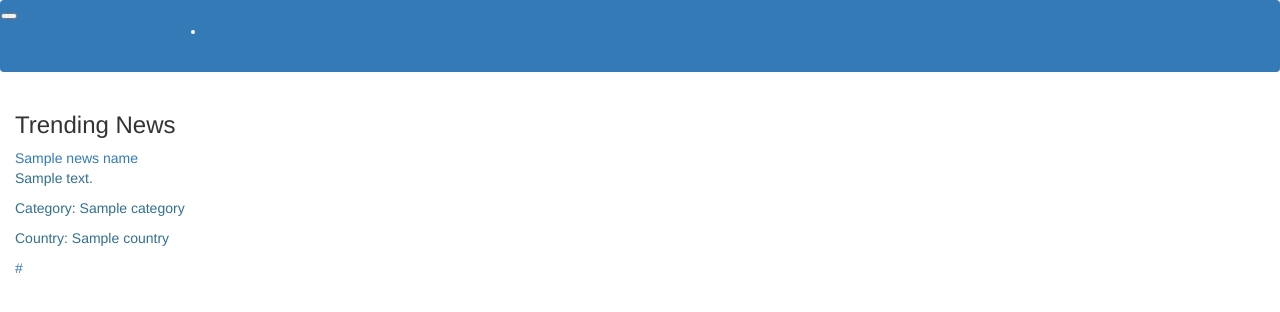
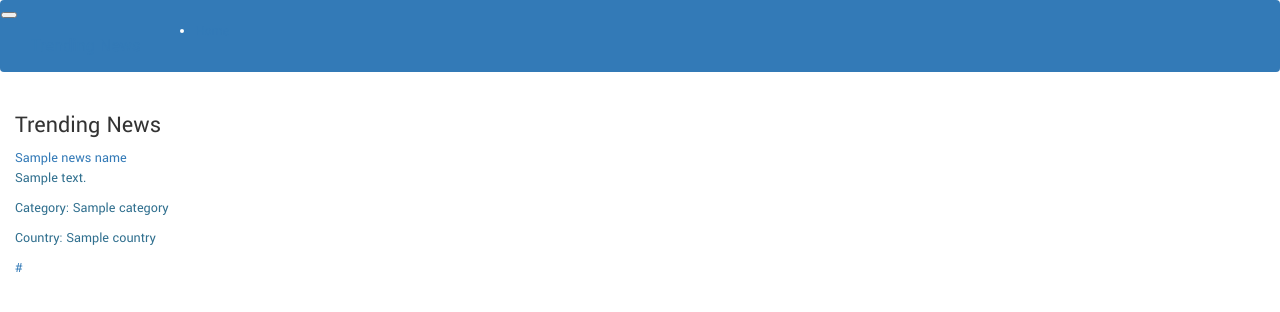
Before and after one commit to RkNyra/Trending-News, a Flask app: template app/templates/index.html in a window 1280 px wide. Shown: the top 312 px of the page. Run offline with Flask 2, Linux system fonts and the light colour scheme; the template is opened without the code that fills it: most values are stand-ins (such as "Sample title", 1, 10 or a date in 2020); some libraries are stand-ins or nearby versions.

Commit message:
add a css file and use google fonts for the application

```diff
--- /dev/null
+++ b/app/static/css/index.css
@@ -0,0 +1,3 @@
+body {
+    font-family: 'Yantramanav', sans-serif;
+}
--- a/app/templates/index.html
+++ b/app/templates/index.html
@@ -1,53 +1,14 @@
 {% extends 'base.html' %} {% import 'macros.html' as macro%}
 
-<!-- <!DOCTYPE html>
-<html>
 
-<head>
-    <meta charset="utf-8"> {% if title %}
-    <title> {{ title }}</title>
-    {% else %}
-    <title>TN - Home</title>
-    {% endif %}
-</head>
+<!-- Styles block -->
+{% block styles %} {{super()}}
+<link rel="stylesheet" href="{{url_for('static',filename='css/index.css')}}">
+<link href="https://fonts.googleapis.com/css?family=Yantramanav&display=swap" rel="stylesheet"> {% endblock %}
 
-<body> -->
-
-<!-- Trending News Names -->
-<!--
-    <h3>Trending News</h3>
-    <ul>
-        {% for news_name in name %}
-        <li>
-            {{news_name.name}}
-        </li>
-        {% endfor %}
-    </ul>
-
-    <h4>{{ NewsLink }}</h4> -->
-
-<!-- ================================ MACROS ======================== -->
-<!-- Trending News -->
-
-<!-- <h3> Trending News </h3>
-<ul>
-    {{ macro.displaySourceList(name) }}
-</ul> -->
-
-
-<!-- To figure out right "news-categories" and display them -->
-<!--
-</body>
-
-</html> -->
-
-<!-- =============== TEMPLATE INHERITANCE - BASE.HTML ==================== -->
 
 <!-- content block  -->
 {% block content %}
-<!-- TRENDING NEWS -->
-<!-- <div class="container"> -->
-<!-- <div class="row"> -->
 
 <div class="container-fluid">
     <h3> Trending News </h3>
@@ -55,7 +16,5 @@
         {{ macro.displaySourceList(name) }}
     </div>
 </div>
-<!-- To figure out right "news-categories" and display them here -->
-<!-- </div> -->
-<!-- </div> -->
+
 {% endblock %}
```
